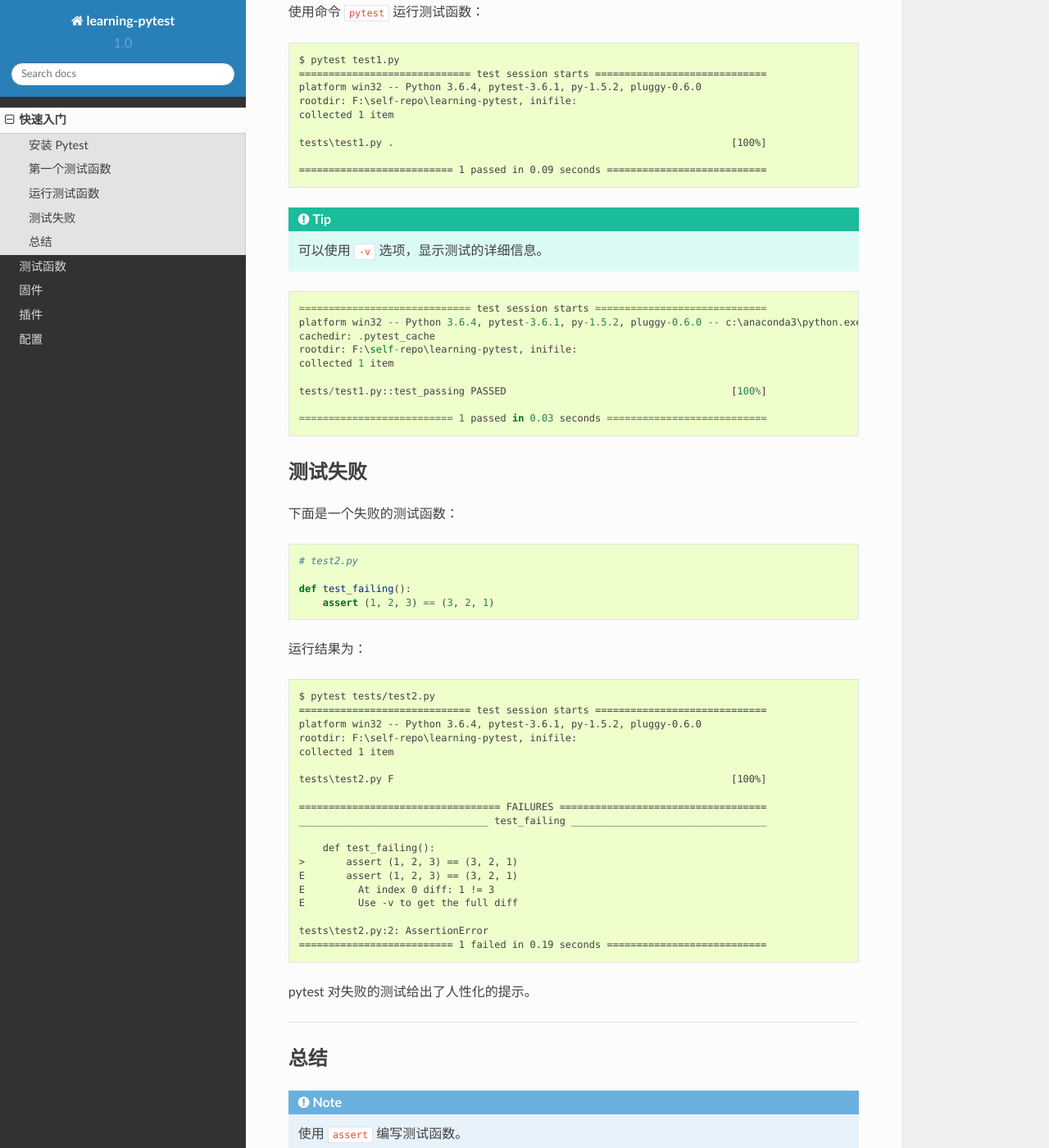
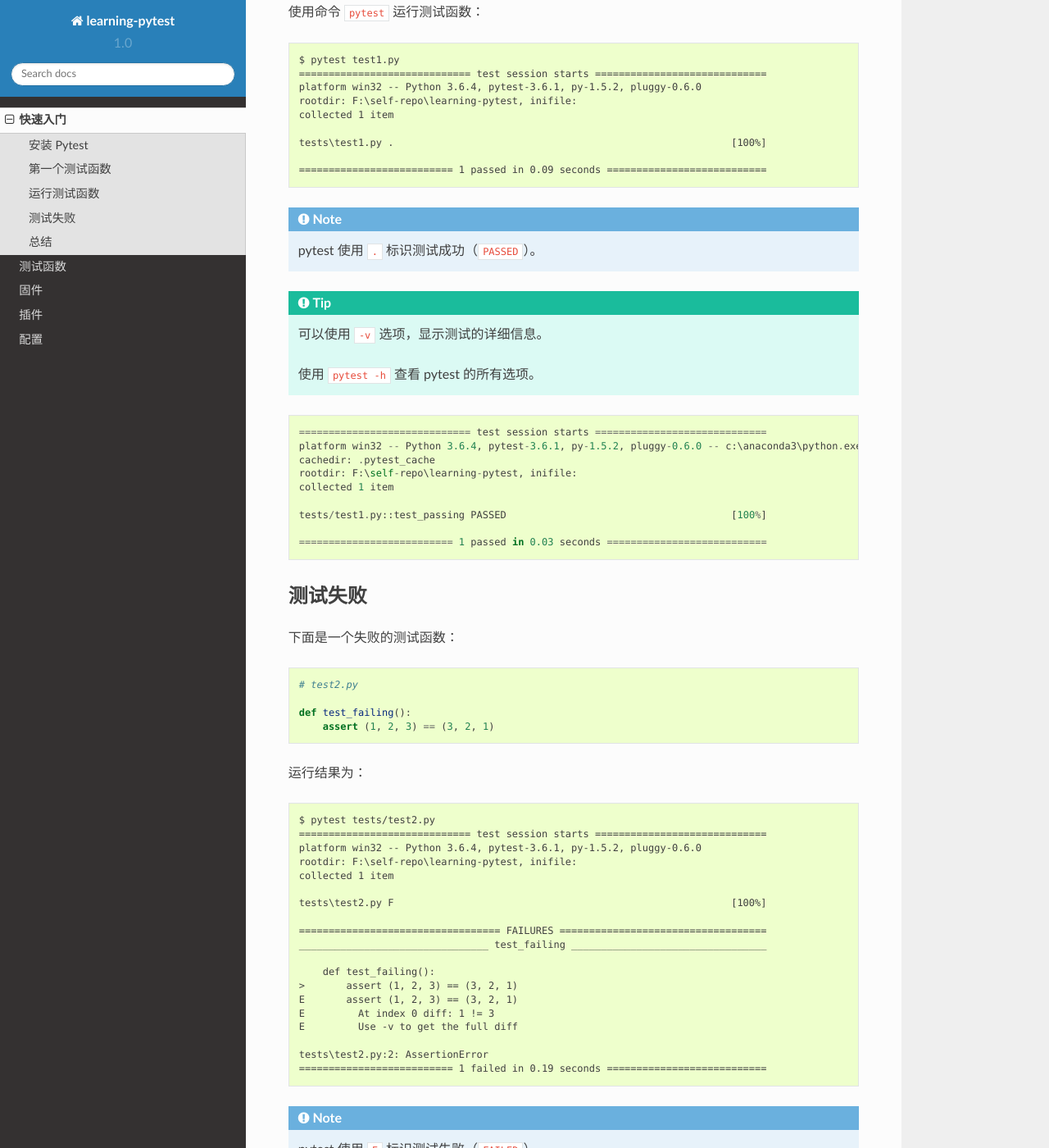
Before and after one commit to ifreyr/learning-pytest, a Sphinx documentation site: the page built from source/doc/intro.rst, in a window 1280 px wide and 1400 px high, scrolled down 623 px. Shown: the whole window at 82% size. Built offline with Sphinx 7.4.7 and the Read the Docs theme 2.0.0, drawn with Linux system fonts in a browser that asks for light colours.

Commit message:
update intro

```diff
--- a/source/doc/intro.rst
+++ b/source/doc/intro.rst
@@ -44,10 +44,15 @@ Pytest 使用 Python 的 ``assert`` 进行条件判断，最简单的测试函
 
    ========================== 1 passed in 0.09 seconds ===========================
 
+.. note::
+
+   pytest 使用 ``.`` 标识测试成功（``PASSED``）。
 
 .. tip::
 
    可以使用 ``-v`` 选项，显示测试的详细信息。
+
+   使用 ``pytest -h`` 查看 pytest 的所有选项。
 
 ::
 
@@ -97,6 +102,10 @@ Pytest 使用 Python 的 ``assert`` 进行条件判断，最简单的测试函
    tests\test2.py:2: AssertionError
    ========================== 1 failed in 0.19 seconds ===========================
 
+.. note::
+
+   pytest 使用 ``F`` 标识测试失败（``FAILED``）。
+
 pytest 对失败的测试给出了人性化的提示。
 
 ----
```
